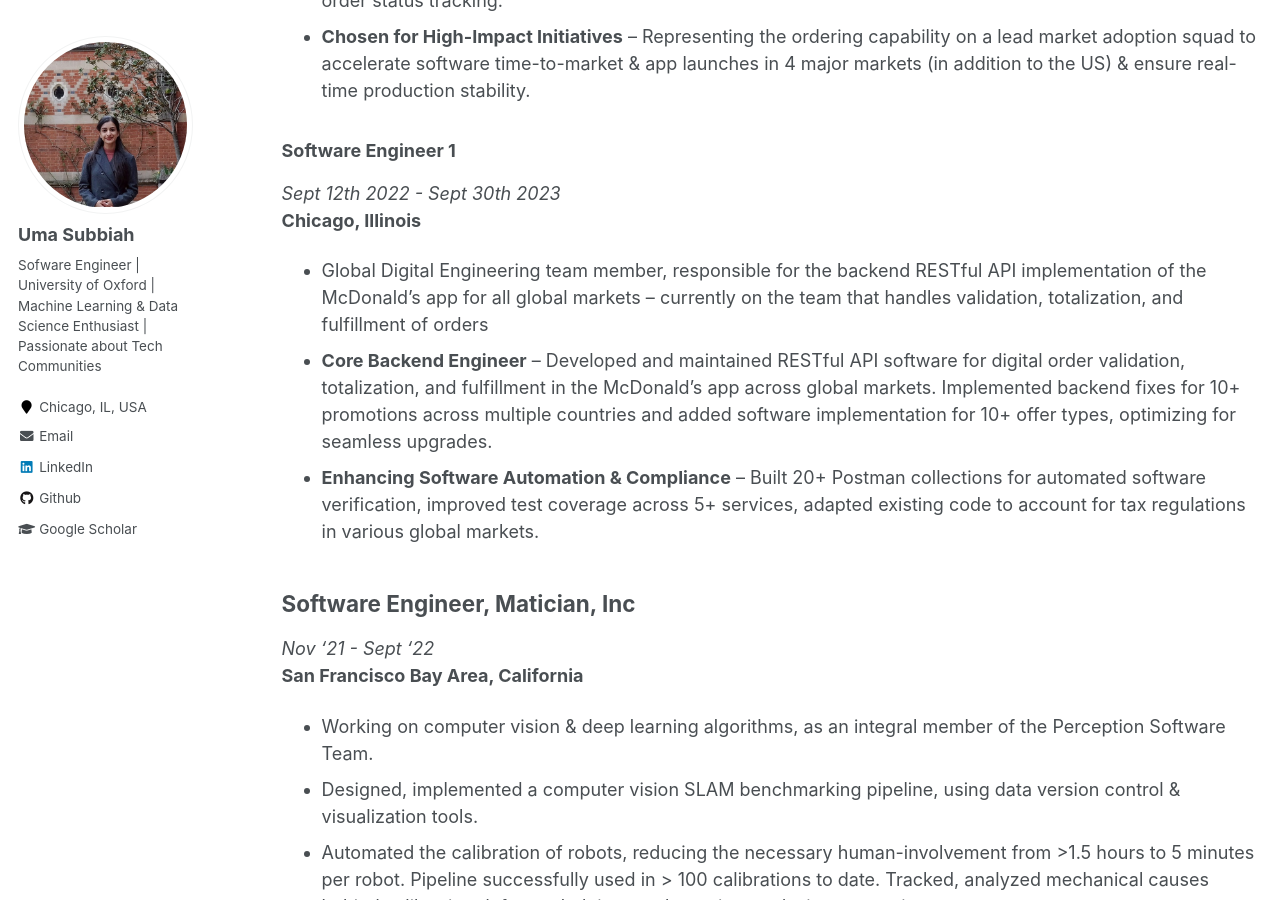
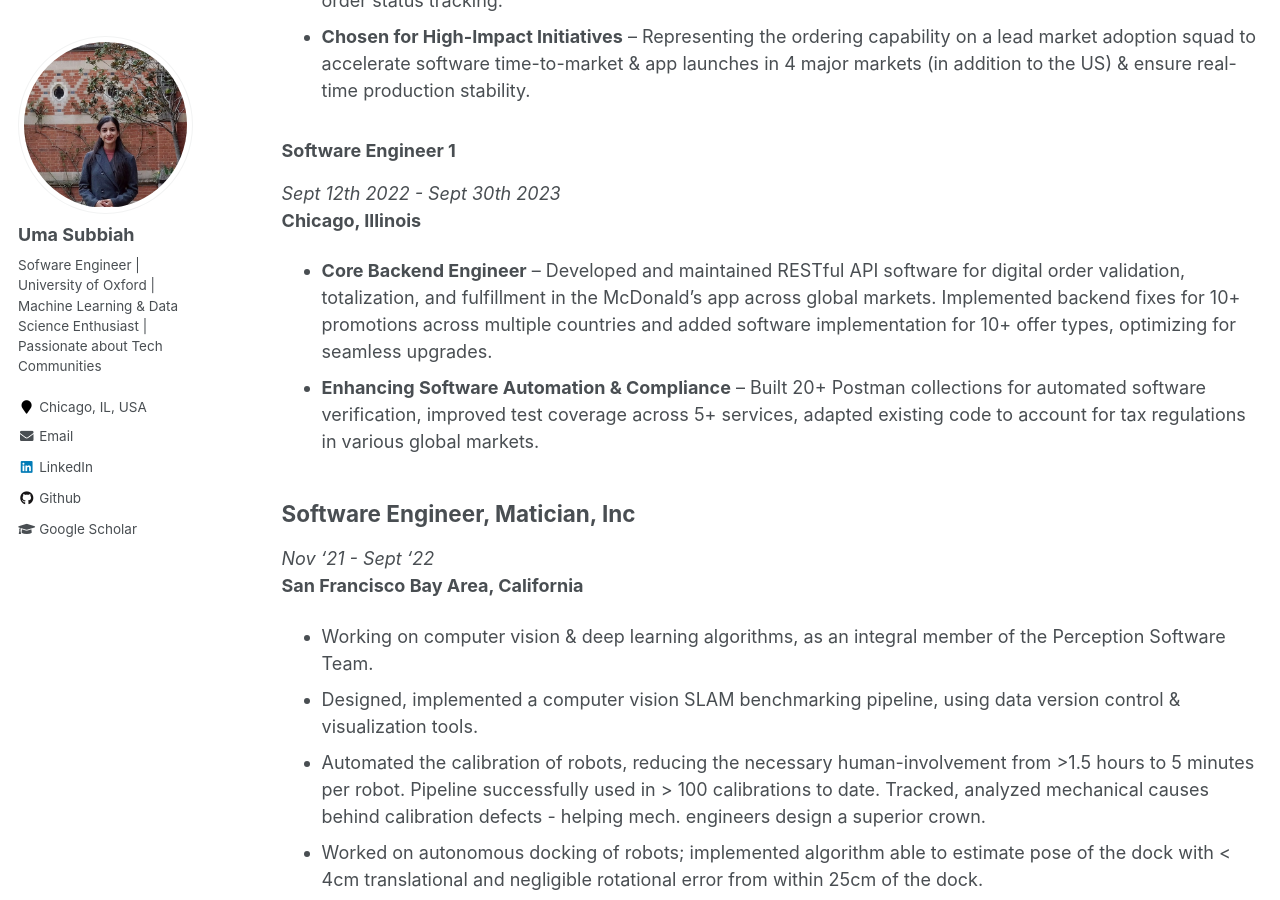
Before and after one commit to uma-subbiah/uma-subbiah.github.io, a Jekyll site: the page built from _pages/experience.md, in a window 1280 px wide and 900 px high, scrolled down 574 px. Built offline with Jekyll 4.4.1, drawn with Linux system fonts in a browser that asks for light colours.

Commit message:
minor update

```diff
--- a/_pages/experience.md
+++ b/_pages/experience.md
@@ -25,7 +25,6 @@ redirect_from:
  **Chicago, Illinois**
  <br>
 
-- Global Digital Engineering team member, responsible for the backend RESTful API implementation of the McDonald’s app for all global markets – currently on the team that handles validation, totalization, and fulfillment of orders
 - **Core Backend Engineer** – Developed and maintained RESTful API software for digital order validation, totalization, and fulfillment in the McDonald's app across global markets. Implemented backend fixes for 10+ promotions across multiple countries and added software implementation for 10+ offer types, optimizing for seamless upgrades.
 - **Enhancing Software Automation & Compliance** – Built 20+ Postman collections for automated software verification, improved test coverage across 5+ services, adapted existing code to account for tax regulations in various global markets.
 
```
